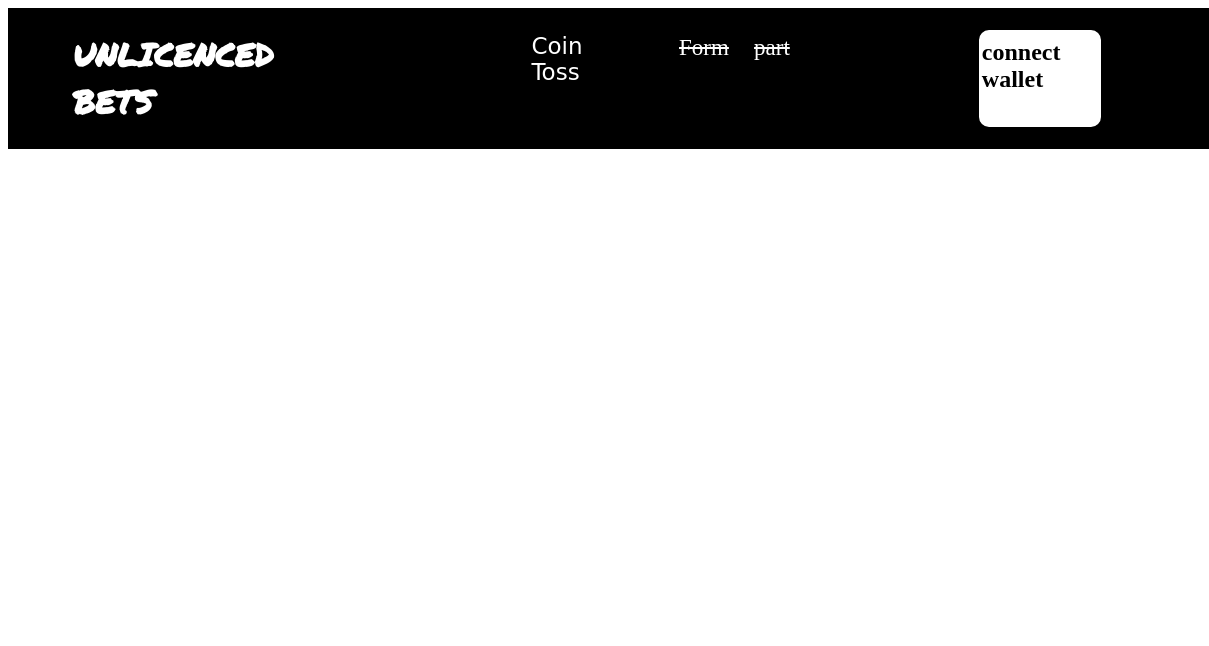
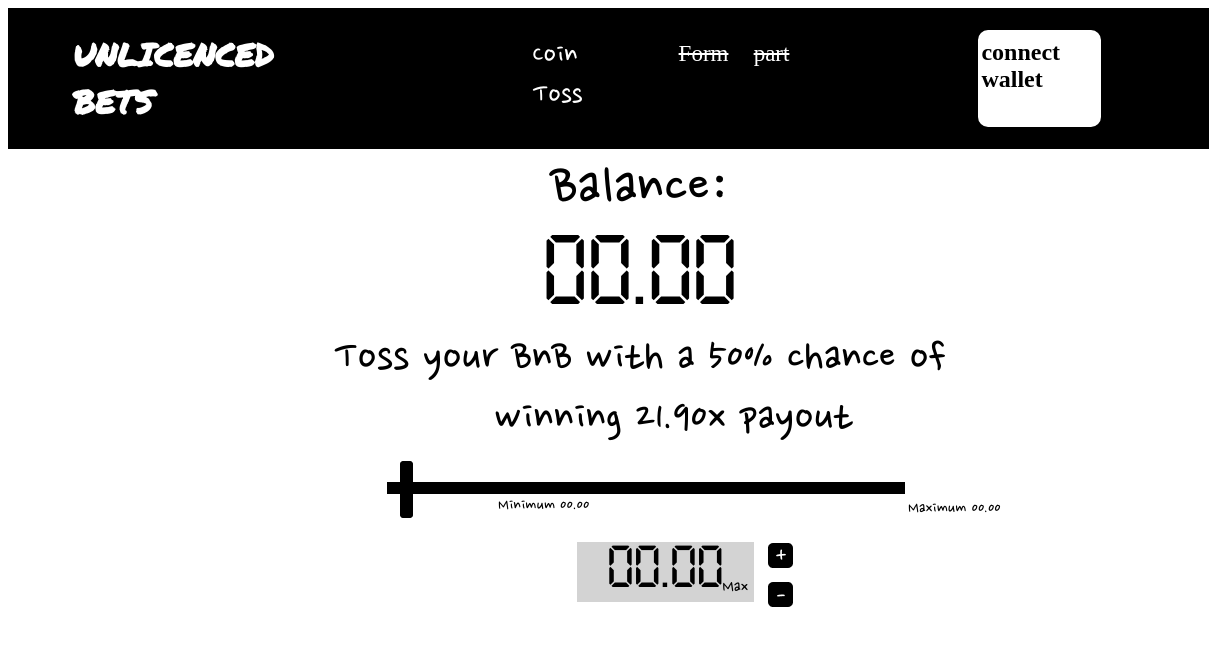
Before and after one commit to ali-raza46/bet-game-design, a plain HTML site: page index.html in a window 1280 px wide. Shown: the top 646 px of the page, 0-1209 px from the left. Drawn offline with Linux system fonts and the light colour scheme.

Commit message:
added some updates from html and css

```diff
--- a/index.html
+++ b/index.html
@@ -6,6 +6,9 @@
     <title>Document</title>
     <link rel="stylesheet" href="main.css" type="text/css">
     <link href='https://fonts.googleapis.com/css?family=Permanent Marker' rel='stylesheet'>
+    <link rel="preconnect" href="https://fonts.googleapis.com">
+<link rel="preconnect" href="https://fonts.gstatic.com" crossorigin>
+<link href="https://fonts.googleapis.com/css2?family=Nanum+Pen+Script&display=swap" rel="stylesheet">
 
 </head>
 <body>
@@ -22,5 +25,18 @@
     <img src="./Discord-Logo-White 1discord-logo.png" alt="discord logo">
 </div>
 </div>
+<h2 class="balance">Balance:</h2>
+<p class="number">00.00</p>
+<pre class="toss">Toss your BnB with a 50% chance of
+     winning 21.90x payout</pre>
+     <div class="box"></div>
+     <img class="rect" src="./Rectangle 3S.png">
+     <p class="p1">Minimum 00.00</p><p class="p2">Maximum 00.00</p>
+     <p class="number1">00.00</p>
+     <p class="max">Max</p>
+     <img class="plus" src="./Frame 18plus.png">
+
+
+
 </body>
 </html>
--- a/main.css
+++ b/main.css
@@ -1,3 +1,96 @@
+@font-face{
+    font-family: digital;
+    src: url(./Technology.ttf);
+}
+
+.number{
+    font-family: digital;
+    font-size: 100px;
+    text-align: center;
+    font-style: normal;
+    margin: 0%;
+    padding: 0%;
+
+}
+.number1{
+    font-family: digital;
+    font-size: 60px;
+    text-align: center;
+    font-style: normal;
+    margin: 0%;
+    padding: 0%;
+    position: relative;
+    bottom: 80px;
+    left: 45%;
+    border: 1px lightgrey;
+    background-color: lightgrey;
+    width: 14%;
+
+}
+.max{
+    font-family: "Nanum Pen Script", cursive;
+    font-weight: 400;
+    font-style: normal;
+    font-size: larger;
+    position: relative;
+    bottom: 125px;
+    left: 56.5%;
+}
+.plus{
+    position: relative;
+    bottom: 215px;
+    left: 59%;
+}
+.toss{
+    font-family: "Nanum Pen Script", cursive;
+    font-weight: 400;
+    font-style: normal;
+    text-align: center;
+    font-size: 3em;
+    margin: 0%;
+    padding: 0%;
+}
+.box{
+    border: 6px solid;
+    width: 40%;
+    margin-left: 30%;
+    position: relative;
+    top: 33px;
+ }
+ .rect{
+    margin-left: 31%;
+ }
+.p1{
+    font-size:large;
+    position: relative;
+    bottom: 45px;
+    left: 490px;
+
+    font-family: "Nanum Pen Script", cursive;
+    font-weight: 400;
+    font-style: normal;
+}
+.p2{
+    font-size: large;
+    position: relative;
+    bottom: 83px;
+    left: 900px;
+
+    font-family: "Nanum Pen Script", cursive;
+    font-weight: 400;
+    font-style: normal;
+}
+
+.balance{
+    font-family: "Nanum Pen Script", cursive;
+    font-weight: 400;
+    font-style: normal;
+    font-size: 4em;
+    text-align: center;
+    margin: 0%;
+    padding: 0%;
+  }
+
 h1 {
     font-family: 'Permanent Marker';font-size: 32px;
     display: flex;
@@ -12,8 +105,10 @@ h1 {
         font-weight: 400;
         font-style: normal;
         margin-left: 18%;
-        font-size: 23px;
+        font-size: 2em;
         margin-top: 1.80%;
+        position: relative;
+        top: 2px;
 
       }
 
@@ -24,7 +119,8 @@ h1 {
     margin-left: 5%;
     padding-top: 2%;
      font-size: 23px;
-
+     position: relative;
+     top: 6px;
 }
 .del2{
     font-family: "nanum pen screipt", cursive,;
@@ -33,6 +129,8 @@ h1 {
     margin-left: 2%;
     padding-top: 2%;
     font-size: 23px;
+     position: relative;
+     top: 6px;
 }
 .header{
     display: flex;
```
Also changed, not shown: Frame 18plus.png (added), Line 1S.png (added), Rectangle 3S.png (added), Technology.ttf (added).
